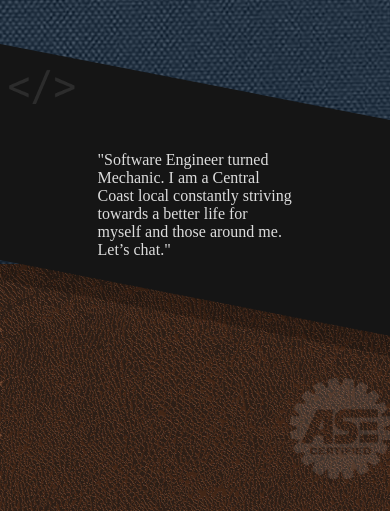
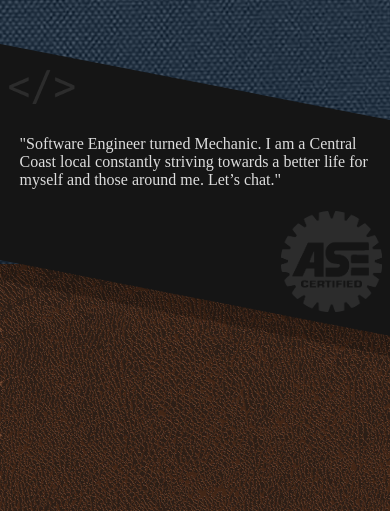
Before and after one commit to bryanstevens314/Portfolio, a React app: page / in a window 390 px wide. Shown: the part 215-726 px from the top of the page. Built offline with nearby package versions, Linux system fonts and the light colour scheme.

Commit message:
Bug: mobile layout tweaks

```diff
--- a/public/input.scss
+++ b/public/input.scss
@@ -5,9 +5,9 @@ $break_large: 400px;
   div{
     width:$break_large;
   }
-  // .loading{
-  //   width: $break_large;
-  // }
+  .loading{
+    width: $break_large;
+  }
   // .nav{
   //   width: $break_large;
   // }
@@ -28,7 +28,7 @@ $break_large: 400px;
     height: 216px;
   }
   .wrapper > p{
-    width: $break_large - 40;
+    width: 90%;;
   }
   // .leather_Detail{
   //   width: $break_large;
@@ -44,9 +44,9 @@ $break_large: 400px;
   div{
     width:$width;
   }
-  // .loading{
-  //   width: $width;
-  // }
+  .loading{
+    width: $width;
+  }
   // .nav{
   //   width: $width;
   // }
@@ -66,7 +66,7 @@ $break_large: 400px;
     width: $width;
   }
   .wrapper > p{
-    width: $width - 50;
+    width: 90%;;
     height: 216px;
   }
   // .leather_Detail{
@@ -232,15 +232,23 @@ body {
   height: 55px;
 }
 .ASE{
+  float: right;
   opacity: 0.1;
   width: 101px;
   height: 101px;
-  margin-top: 11px;
-  margin-left: 290px;
+  margin-top: -140px;
+  margin-right: 8px;
 }
+// .ASE{
+//   opacity: 0.1;
+//   width: 101px;
+//   height: 101px;
+//   margin-top: 11px;
+//   margin-left: 290px;
+// }
 .wrapper > p {
   margin: 0 auto;
-  margin-top: 32px;
+  margin-top: 16px;
   color: #DDDDDD;
   font-family: "HelveticaNeue-LightItalic";
 }
```
Also changed, not shown: public/style.css, 1 other file.
